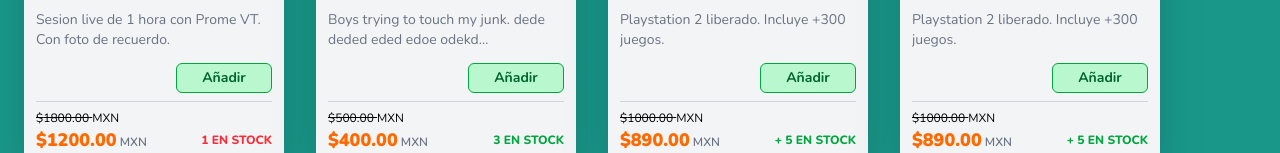
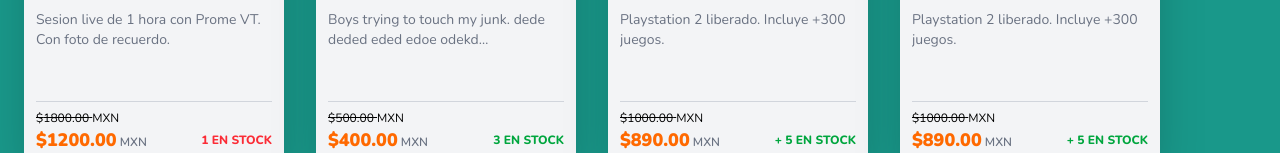
Before and after one commit to umbrisSeal/bazar-celeste, a React (Vite) app: page / in a window 1280 px wide. Shown: the part 346-499 px from the top of the page. Built offline with nearby package versions, Linux system fonts and the light colour scheme.

Commit message:
Temporaly hide controls on products.

```diff
--- a/src/components/Producto.jsx
+++ b/src/components/Producto.jsx
@@ -53,7 +53,7 @@
 
             <div className='flex flex-col gap-2'>
 
-                <div className='flex gap-3 justify-end text-sm'>
+                <div className='flex gap-3 justify-end text-sm hidden'>
                     <button
                         className={`font-bold cursor-pointer bg-red-300 text-red-800 border border-red-600 py-1 w-20 rounded-md transition-all duration-300 ${unidades > 0 ? 'opacity-100 translate-y-0' : 'opacity-0 -translate-y-2 pointer-events-none'}`}
                         onClick={() => handleAgregarUnidades(false)}
```
